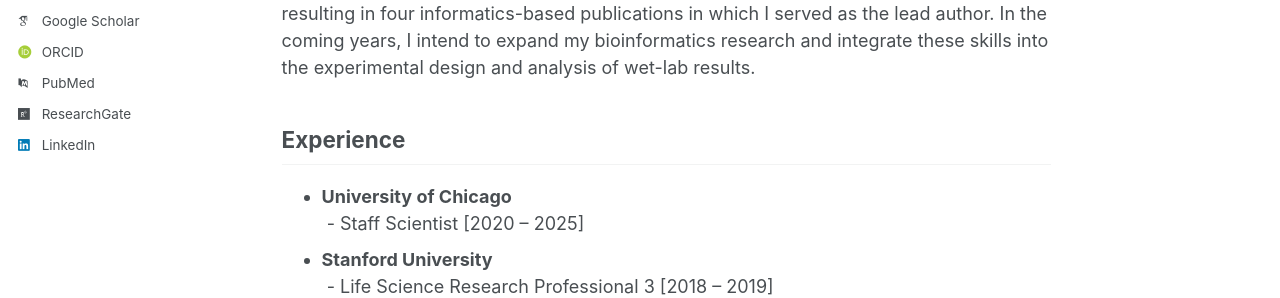
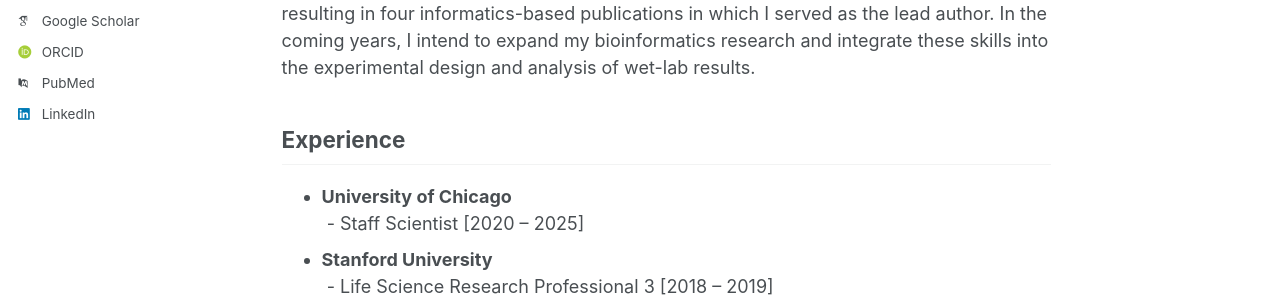
Before and after one commit to shahbazi-m/shahbazi-m.github.io, a Jekyll site: the page built from _pages/about.md, in a window 1280 px wide. Shown: the part 416-714 px from the top of the page. Built offline with Jekyll 4.4.1, drawn with Linux system fonts in a browser that asks for light colours; some web fonts are replaced; a script that is not in the unit is left out.

Commit message:
Update _config.yml

```diff
--- a/_config.yml
+++ b/_config.yml
@@ -34,12 +34,12 @@ author:
 # Academic websites
 ##  academia         : # URL
 ##  arxiv            : # URL - Update with the correct link to your profile
-  googlescholar    : "https://scholar.google.com/citations?user=9kl7kjMAAAAJ&hl=en"
 ##  impactstory      : # URL
   orcid            : "https://orcid.org/0000-0002-7532-6799"
 ##  semantic         : # URL
   pubmed           : "https://www.ncbi.nlm.nih.gov/myncbi/mohammad.shahbazi.3/bibliography/public/"
-  researchgate     : "https://www.researchgate.net/profile/Mohammad-Shahbazi-9"
+  googlescholar    : "https://scholar.google.com/citations?user=9kl7kjMAAAAJ&hl=en"
+##  researchgate     : "https://www.researchgate.net/profile/Mohammad-Shahbazi-9"
 ##  scopus           : # URL
 
   # Repositories and software development
```
